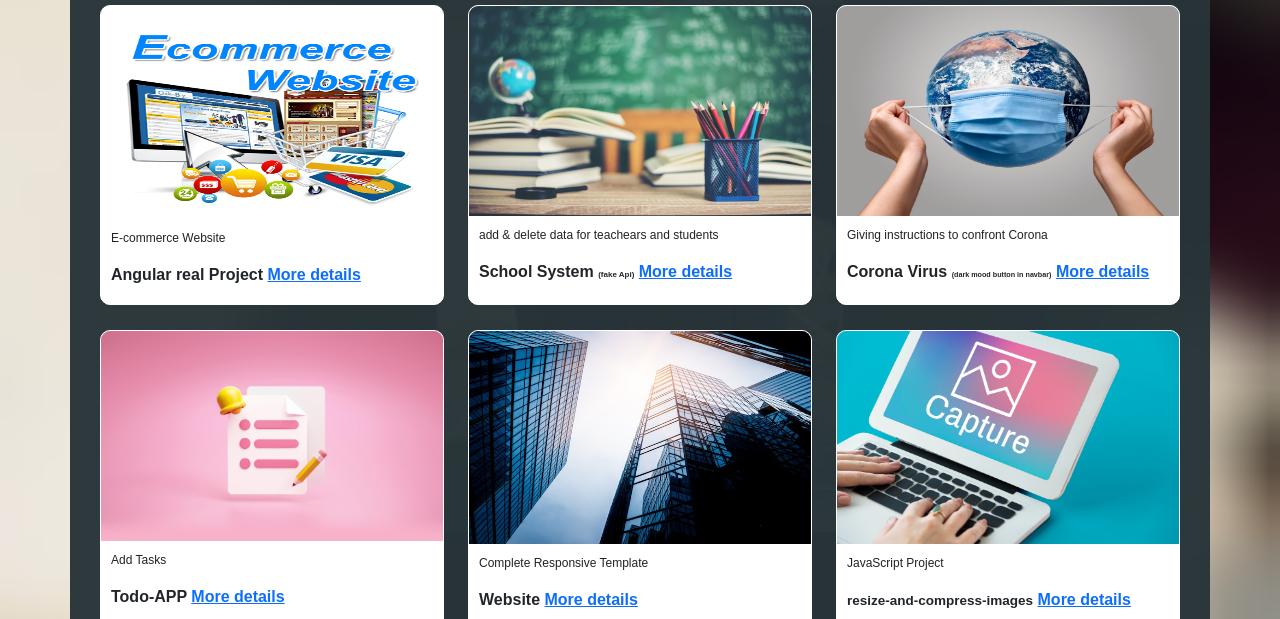
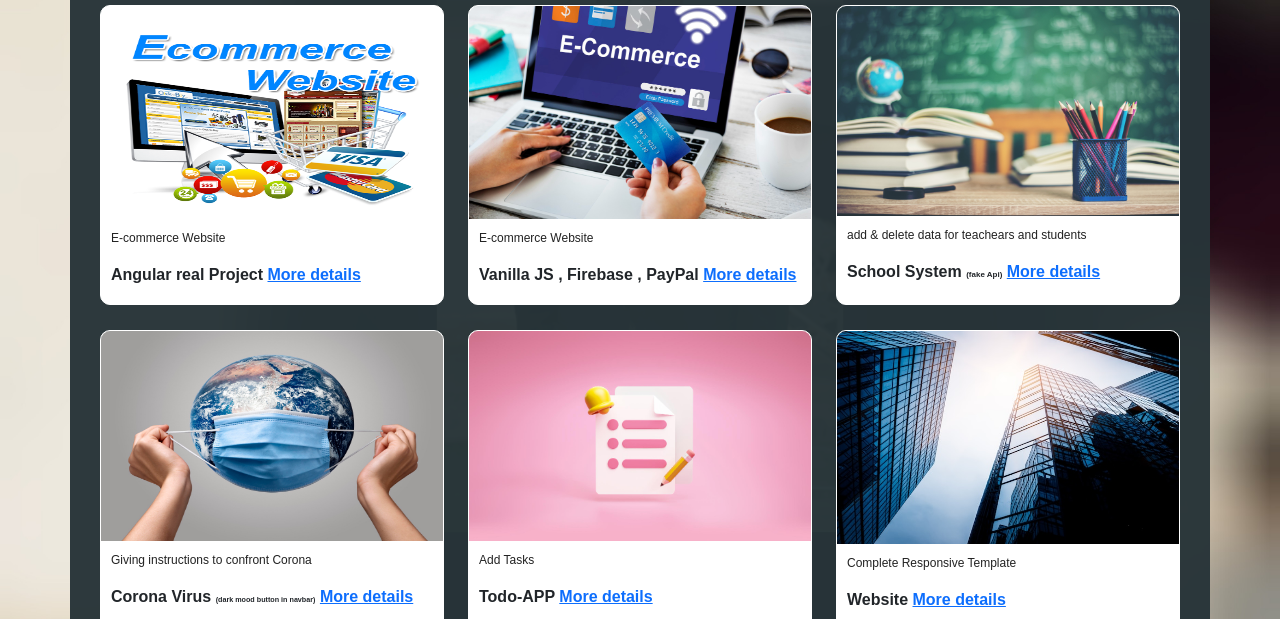
Before and after one commit to mostafaomar7/portfolio, a plain HTML site: page resume.html in a window 1280 px wide. Shown: the part 177-796 px from the top of the page. Drawn offline with nearby package versions, Linux system fonts and the light colour scheme; a web font is replaced by a local one.

Commit message:
add project commit

```diff
--- a/resume.html
+++ b/resume.html
@@ -64,6 +64,20 @@
                             <strong>
                                 <span>Angular real Project  </span>
                                 <a href="https://amigo.mosalam.com/">More details</a>
+                            </strong>
+                        </div>
+                    </div>
+                </div>
+                <div class="col-lg-4 pcards">
+                    <div class="project-card">
+                        <div class="project-img">
+                            <img class="w-100" style="height: 213px;" src="./img/127604.jpg" alt="">
+                        </div>
+                        <div class="project-txt">
+                            <p>E-commerce Website</p>
+                            <strong>
+                                <span>Vanilla JS , Firebase , PayPal</span>
+                                <a href="https://pack-go-5d568.web.app/">More details</a>
                             </strong>
                         </div>
                     </div>
```
Also changed, not shown: img/127604.jpg (added).
